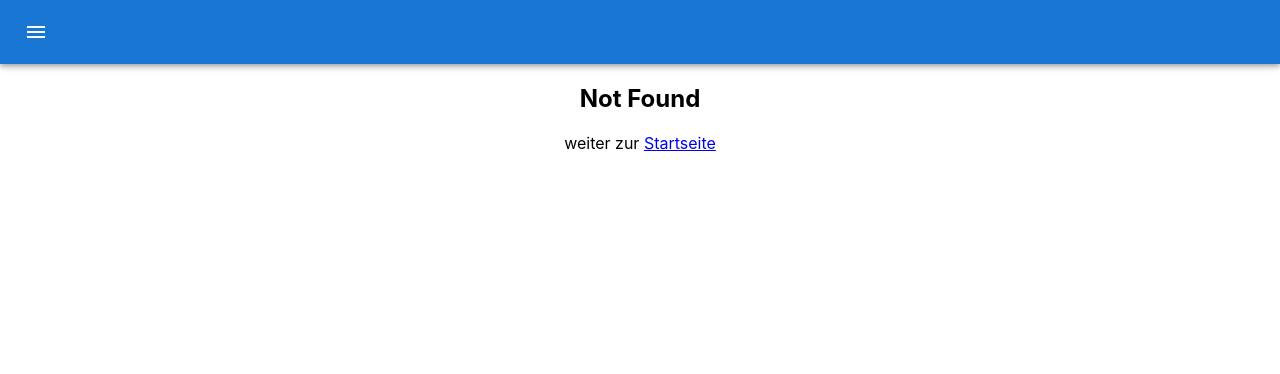
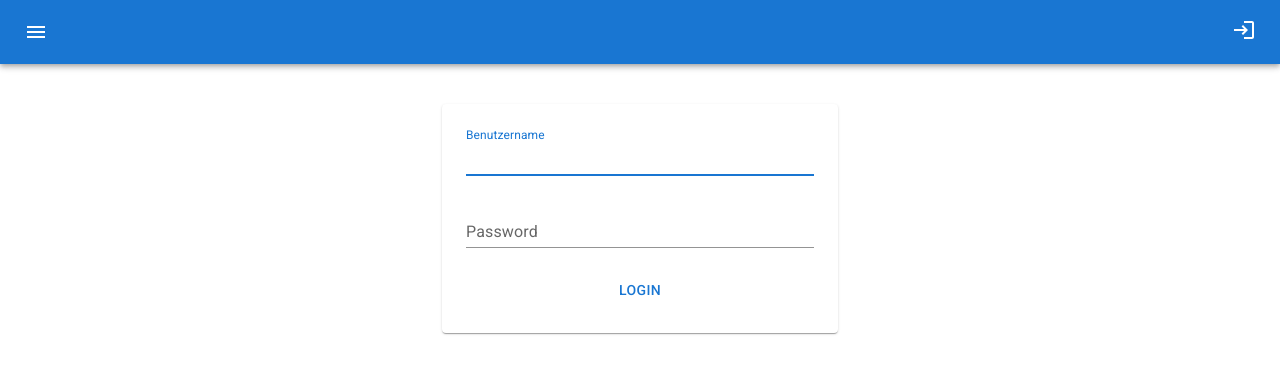
Before and after one commit to ahorn256/routing_2, a React (Create React App) app: page /login in a window 1280 px wide. Before the commit this address had no page. Shown: the top 374 px of the page. Built offline with nearby package versions, Linux system fonts and the light colour scheme.

Commit message:
added Login component

```diff
--- a/src/App.tsx
+++ b/src/App.tsx
@@ -4,6 +4,7 @@ import Books from './Books';
 import Home from './Home';
 import Nav from './Nav';
 import NotFound from './NotFound';
+import Login from './Login';
 
 function App() {
   return (
@@ -13,6 +14,7 @@ function App() {
         <Routes>
           <Route path='/books' element={<Books />}/>
           <Route path='/' element={<Home />}/>
+          <Route path='/login' element={<Login />} />
           <Route path='*' element={<NotFound />}/>
         </Routes>
       </div>
--- /dev/null
+++ b/src/Login/index.module.scss
@@ -0,0 +1,7 @@
+.login {
+  text-align: left;
+}
+
+.actions {
+  text-align: center;
+}
--- /dev/null
+++ b/src/Login/index.tsx
@@ -0,0 +1,66 @@
+import { yupResolver } from "@hookform/resolvers/yup";
+import { Button, Container, Grid, Paper, TextField } from "@mui/material";
+import { useForm } from "react-hook-form";
+import validationSchema from "./validationSchema";
+import styles from './index.module.scss';
+
+type TLogin = {
+  user: string,
+  password: string,
+};
+
+function Login() {
+  const {
+    register,
+    handleSubmit,
+    formState: {errors}
+  } = useForm<TLogin>({
+    resolver: yupResolver(validationSchema),
+  });
+
+  function onSubmit(login: TLogin) {
+    console.log(login);
+  }
+
+  return (
+    <Container
+      className={styles.login}
+      maxWidth="xs"
+      sx={{ marginTop: 5 }}>
+      <Paper
+        sx={{padding: 3}}>
+        <form onSubmit={handleSubmit(onSubmit)}>
+          <Grid
+            container
+            direction="column"
+            rowSpacing={3}>
+            <Grid item>
+              <TextField
+                autoFocus
+                fullWidth
+                variant="standard"
+                label='Benutzername'
+                {...register('user')} />
+                { errors.user && <div className="error">{errors.user.message}</div>}
+            </Grid>
+            <Grid item>
+              <TextField
+                fullWidth
+                variant="standard"
+                label='Password'
+                {...register('password')}/>
+                { errors.password && <div className="error">{errors.password.message}</div>}
+            </Grid>
+            <Grid item>
+              <div className={styles.actions}>
+                <Button type="submit">Login</Button>
+              </div>
+            </Grid>
+          </Grid>
+        </form>
+      </Paper>
+    </Container>
+  );
+}
+
+export default Login;
--- /dev/null
+++ b/src/Login/validationSchema.ts
@@ -0,0 +1,8 @@
+import * as Yup from 'yup';
+
+const validationSchema = Yup.object().shape({
+  user: Yup.string().required('Benutzername ist ein Pflichtfeld'),
+  password: Yup.string().required('Passwort ist ein Pflichtfeld'),
+});
+
+export default validationSchema;
--- a/src/Nav.tsx
+++ b/src/Nav.tsx
@@ -1,5 +1,5 @@
-import { Menu as MenuIcon } from "@mui/icons-material";
-import { AppBar, IconButton, Menu, MenuItem, Toolbar } from "@mui/material";
+import * as Icon from "@mui/icons-material";
+import { AppBar, Box, IconButton, Menu, MenuItem, Toolbar } from "@mui/material";
 import React, { useState } from "react";
 import { Link } from "react-router-dom";
 
@@ -26,8 +26,10 @@ function Nav() {
           aria-controls="navigation-menu"
           aria-haspopup="true"
           aria-expanded={open}>
-          <MenuIcon />
+          <Icon.Menu />
         </IconButton>
+        <Box sx={{flexGrow: 1}} />
+        <Link to="/login" style={{color: 'inherit'}}><Icon.Login /></Link>
         <Menu
           id="navigation-menu"
           open={open}
```
